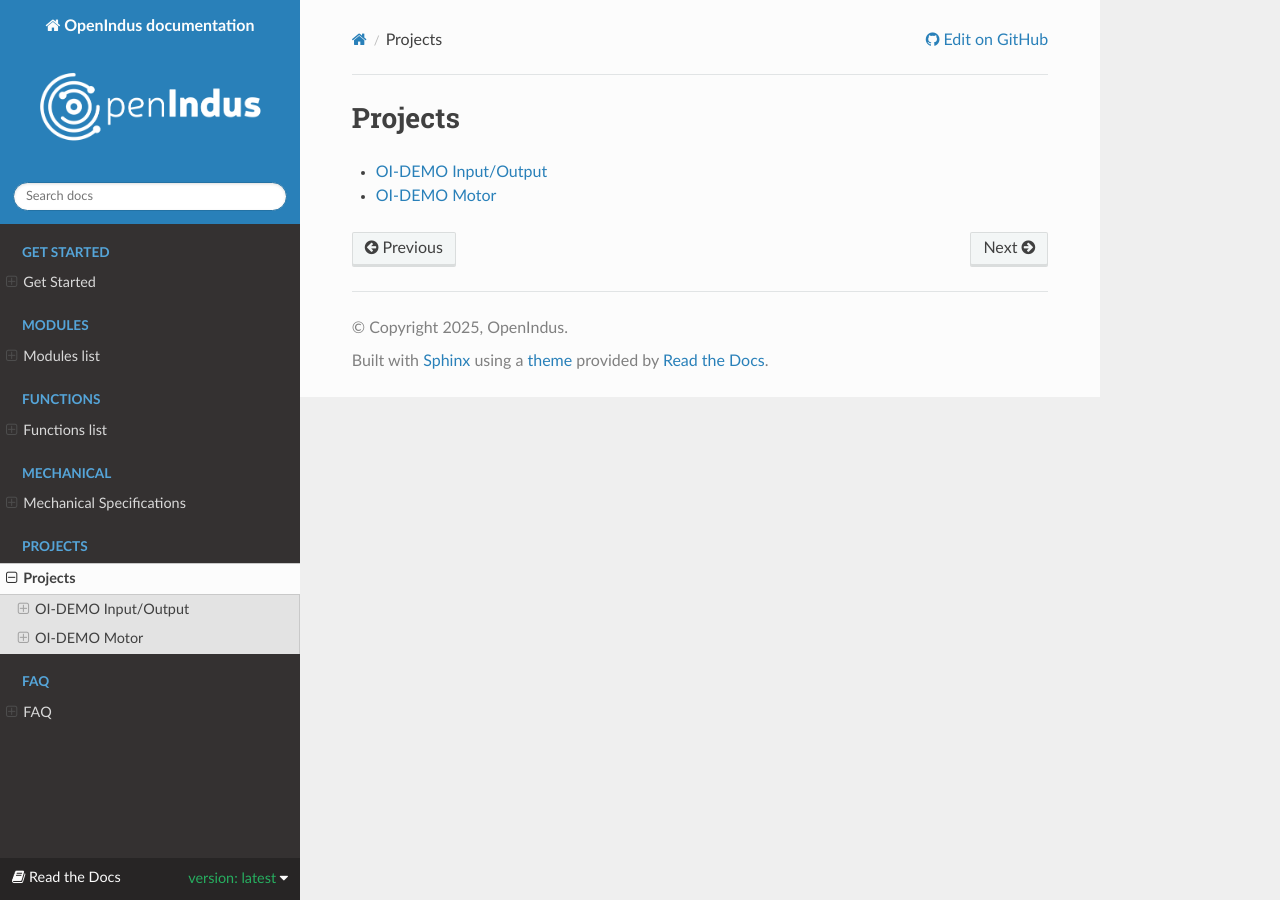
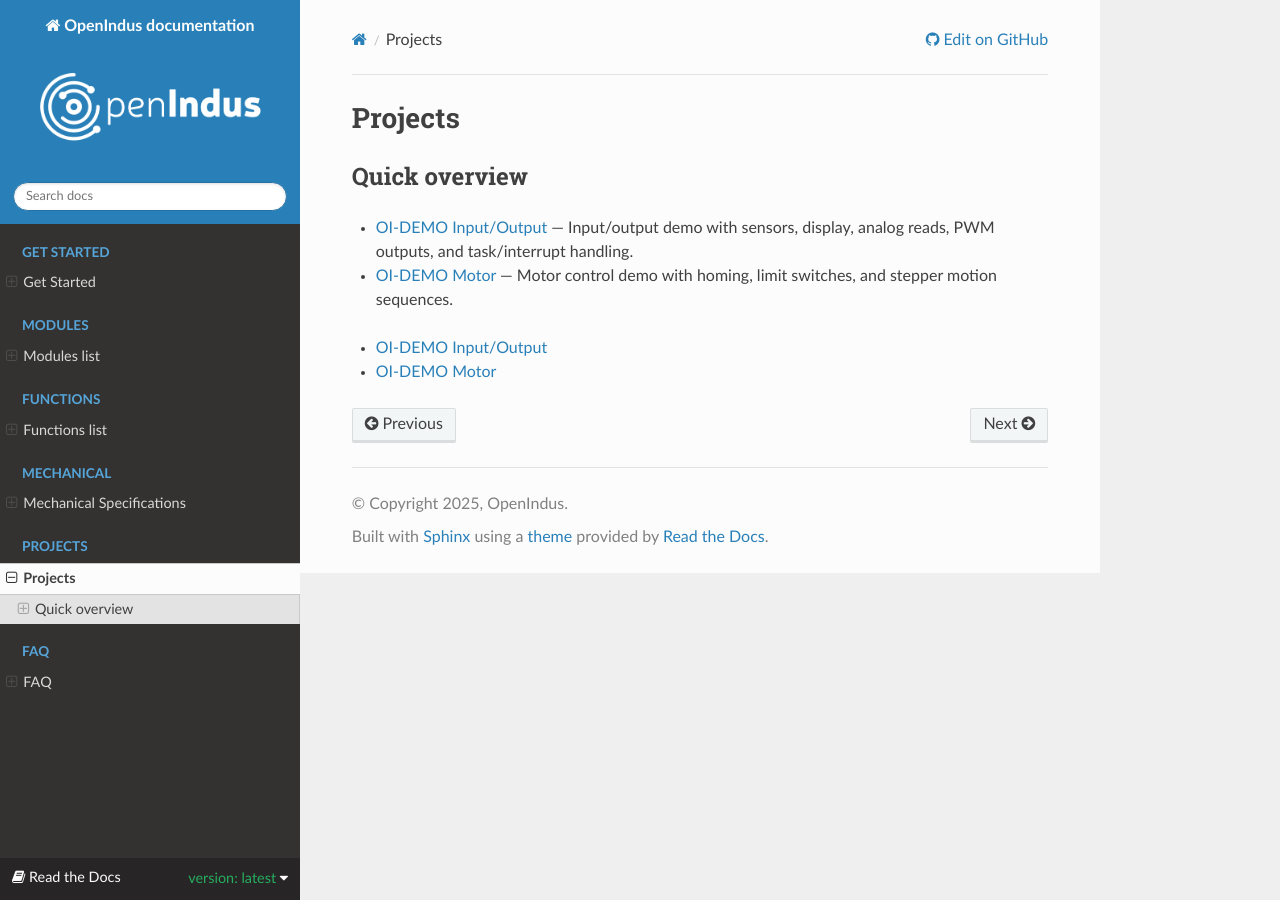
Before and after one commit to openindus/oi-firmware, a Sphinx documentation site: the page built from docs/source/projects/index.rst, in a window 1280 px wide. Built offline with Sphinx 7.4.7 and the Read the Docs theme 3.1.0, drawn with Linux system fonts in a browser that asks for light colours.

Commit message:
update project index

```diff
--- a/docs/source/projects/index.rst
+++ b/docs/source/projects/index.rst
@@ -2,6 +2,12 @@
 
 Projects
 ========
+
+Quick overview
+--------------
+
+- :doc:`oidemo_io` — Input/output demo with sensors, display, analog reads, PWM outputs, and task/interrupt handling.
+- :doc:`oidemo_motor` — Motor control demo with homing, limit switches, and stepper motion sequences.
 
 .. toctree::
    :maxdepth: 1
```
